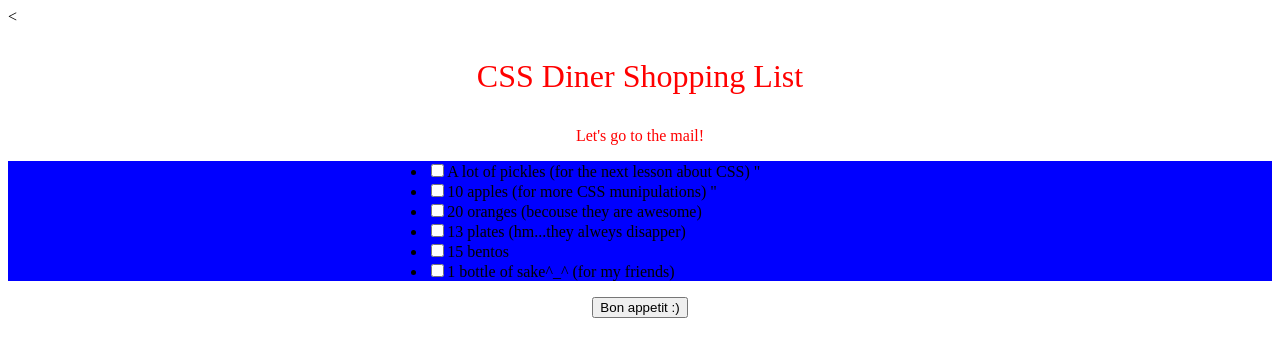
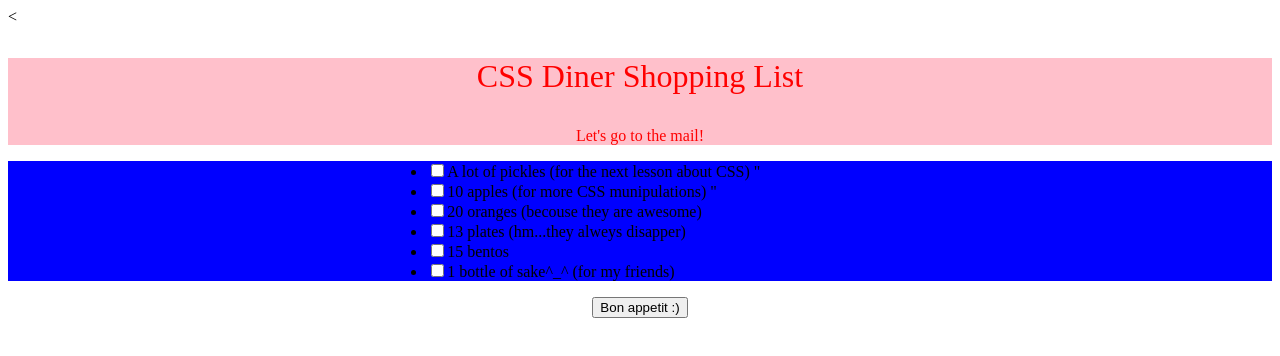
Before and after one commit to marinkadm/beetroot, a plain HTML site: page Sopping List/index.html in a window 1280 px wide. Drawn offline with Linux system fonts and the light colour scheme.

Commit message:
first commit

```diff
--- a/Sopping List/style.css
+++ b/Sopping List/style.css
@@ -5,7 +5,7 @@
 }
 
 header {
-  background-color: ;
+  background-color: pink ;
   color:red;
   text-align:center;
 }
```
